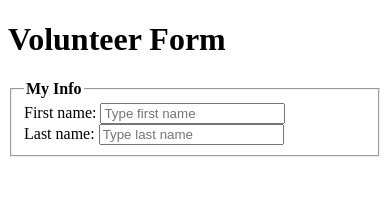
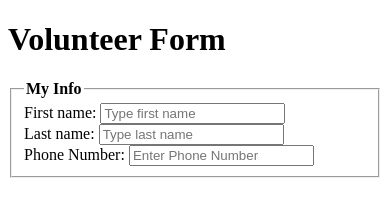
Before and after one commit to mbui2/lab_4, a plain HTML site: page index.html in a window 390 px wide. Drawn offline with Linux system fonts and the light colour scheme.

Commit message:
phone num

```diff
--- a/index.html
+++ b/index.html
@@ -31,3 +31,12 @@
             placeholder="Type last name"
           />
         </div>
+		<div class="phone-num">
+          <label for="phone">Phone Number:</label>
+          <input
+            type="text"
+            id="phone"
+            name="phone_field"
+            placeholder="Enter Phone Number"
+          />
+        </div>
```
Also changed, not shown: 1 other file.
